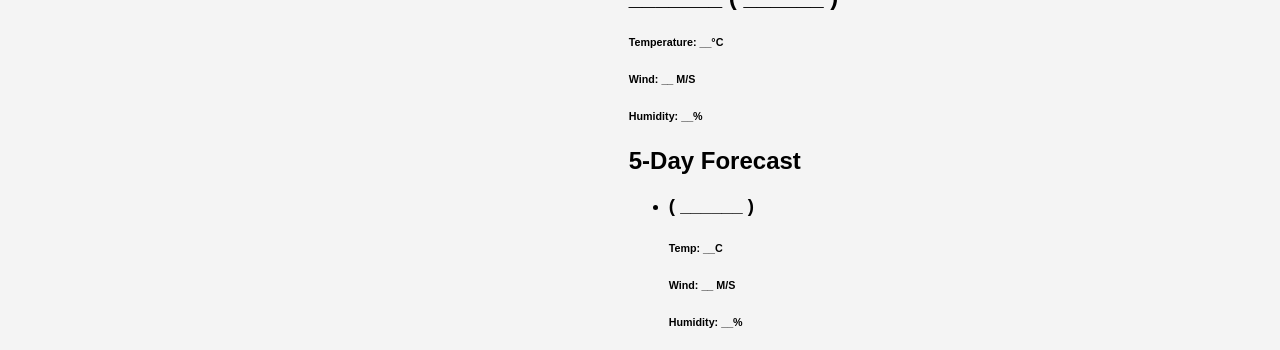
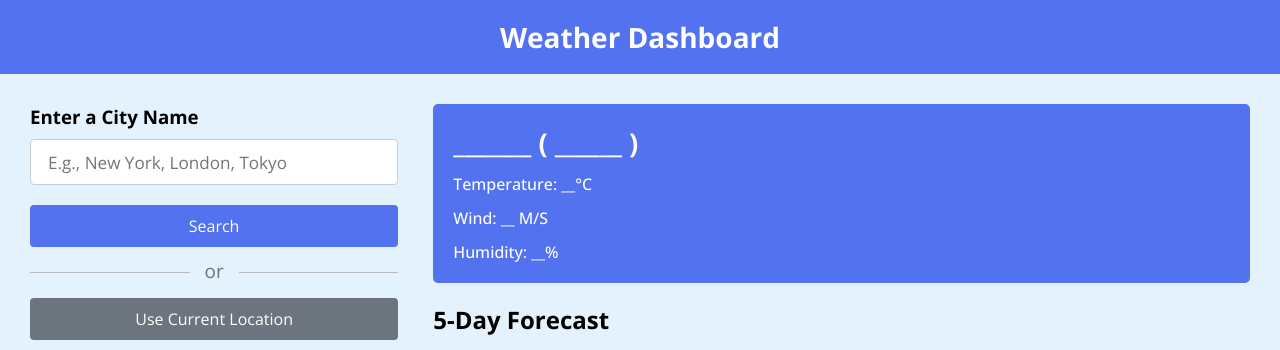
Before and after one commit to Satyajit078/Weather-Website, a plain HTML site: page index.html in a window 1280 px wide. Shown: the top 350 px of the page. Drawn offline with nearby package versions, Linux system fonts and the light colour scheme.

Commit message:
style.css

```diff
--- a/style.css
+++ b/style.css
@@ -1,53 +1,173 @@
+@import url('https://fonts.googleapis.com/css2?family=Open+Sans:wght@400;500;600;700&display=swap');
+* {
+  margin: 0;
+  padding: 0;
+  box-sizing: border-box;
+  font-family: 'Open Sans', sans-serif;
+}
 body {
-    font-family: Arial, sans-serif;
-    background-color: #f4f4f4;
-    display: flex;
-    justify-content: center;
-    align-items: center;
-    height: 100vh;
-    margin: 0;
+  background: #E3F2FD;
+}
+h1 {
+  background: #5372F0;
+  font-size: 1.75rem;
+  text-align: center;
+  padding: 18px 0;
+  color: #fff;
+}
+.container {
+  display: flex;
+  gap: 35px;
+  padding: 30px;
+}
+.weather-input {
+  width: 550px;
+}
+.weather-input input {
+  height: 46px;
+  width: 100%;
+  outline: none;
+  font-size: 1.07rem;
+  padding: 0 17px;
+  margin: 10px 0 20px 0;
+  border-radius: 4px;
+  border: 1px solid #ccc;
+}
+.weather-input input:focus {
+  padding: 0 16px;
+  border: 2px solid #5372F0;
+}
+.weather-input .separator {
+  height: 1px;
+  width: 100%;
+  margin: 25px 0;
+  background: #BBBBBB;
+  display: flex;
+  align-items: center;
+  justify-content: center;
+}
+.weather-input .separator::before{
+  content: "or";
+  color: #6C757D;
+  font-size: 1.18rem;
+  padding: 0 15px;
+  margin-top: -4px;
+  background: #E3F2FD;
+}
+.weather-input button {
+  width: 100%;
+  padding: 10px 0;
+  cursor: pointer;
+  outline: none;
+  border: none;
+  border-radius: 4px;
+  font-size: 1rem;
+  color: #fff;
+  background: #5372F0;
+  transition: 0.2s ease;
+}
+.weather-input .search-btn:hover {
+  background: #2c52ed;
+}
+.weather-input .location-btn {
+  background: #6C757D;
+}
+.weather-input .location-btn:hover {
+  background: #5c636a;
+}
+.weather-data {
+  width: 100%;
+}
+.weather-data .current-weather {
+  color: #fff;
+  background: #5372F0;
+  border-radius: 5px;
+  padding: 20px 70px 20px 20px;
+  display: flex;
+  justify-content: space-between;
+}
+.current-weather h2 {
+  font-weight: 700;
+  font-size: 1.7rem;
+}
+.weather-data h6 {
+  margin-top: 12px;
+  font-size: 1rem;
+  font-weight: 500;
+}
+.current-weather .icon {
+  text-align: center;
+}
+.current-weather .icon img {
+  max-width: 120px;
+  margin-top: -15px;
+}
+.current-weather .icon h6 {
+  margin-top: -10px;
+  text-transform: capitalize;
+}
+.days-forecast h2 {
+  margin: 20px 0;
+  font-size: 1.5rem;
+}
+.days-forecast .weather-cards {
+  display: flex;
+  gap: 20px;
+}
+.weather-cards .card {
+  color: #fff;
+  padding: 18px 16px;
+  list-style: none;
+  width: calc(100% / 5);
+  background: #6C757D;
+  border-radius: 5px;
+}
+.weather-cards .card h3 {
+  font-size: 1.3rem;
+  font-weight: 600;
+}
+.weather-cards .card img {
+  max-width: 70px;
+  margin: 5px 0 -12px 0;
 }
 
-.weather-container {
-    text-align: center;
-    background-color: white;
+@media (max-width: 1400px) {
+  .weather-data .current-weather {
     padding: 20px;
-    border-radius: 10px;
-    box-shadow: 0 4px 8px rgba(0, 0, 0, 0.1);
+  }
+  .weather-cards {
+    flex-wrap: wrap;
+  }
+  .weather-cards .card {
+    width: calc(100% / 4 - 15px);
+  }
 }
-
-input {
-    padding: 10px;
-    font-size: 16px;
-    border: 1px solid #ccc;
-    border-radius: 5px;
-    margin-bottom: 10px;
+@media (max-width: 1200px) {
+  .weather-cards .card {
+    width: calc(100% / 3 - 15px);
+  }
 }
-
-button {
-    padding: 10px 20px;
-    font-size: 16px;
-    border: none;
-    background-color: #28a745;
-    color: white;
-    border-radius: 5px;
-    cursor: pointer;
+@media (max-width: 950px) {
+  .weather-input {
+    width: 450px;
+  }
+  .weather-cards .card {
+    width: calc(100% / 2 - 10px);
+  }
 }
-
-button:hover {
-    background-color: #218838;
+@media (max-width: 750px) {
+  h1 {
+    font-size: 1.45rem;
+    padding: 16px 0;
+  }
+  .container {
+    flex-wrap: wrap;
+    padding: 15px;
+  }
+  .weather-input {
+    width: 100%;
+  }
+  .weather-data h2 {
+    font-size: 1.35rem;
+  }
 }
-
-#weatherData {
-    margin-top: 20px;
-}
-
-#weatherData h2 {
-    margin: 0;
-    font-size: 24px;
-}
-
-#weatherData p {
-    font-size: 18px;
-    margin: 5px 0;
-}
```
